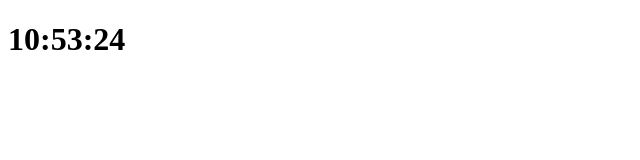
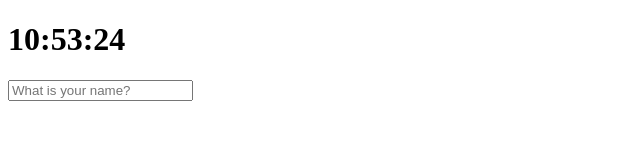
Before and after one commit to garudanish/JS-study, a plain HTML site: page index.html in a window 1280 px wide. Shown: the whole page, without its empty margins (0-640 px from the left). Drawn offline with Linux system fonts and the light colour scheme.

Commit message:
Add form to ask

```diff
--- /dev/null
+++ b/greeting.js
@@ -0,0 +1,43 @@
+const form = document.querySelector(".js-form");
+const input = form.querySelector("input");
+const greeting = document.querySelector(".js-greetings");
+
+const USER_LS = "currentUser";
+const SHOWING_CN = "showing";
+
+function saveName(text) {
+    localStorage.setItem(USER_LS, text);
+}
+
+function handleSubmit(event) {
+    event.preventDefault();
+    const currentValue = input.value;
+    paintGreeting(currentValue);
+    saveName(currentValue);
+}
+
+function askForName() {
+    form.classList.add(SHOWING_CN);
+    form.addEventListener("submit", handleSubmit);
+}
+
+function paintGreeting(text) {
+    form.classList.remove(SHOWING_CN);
+    greeting.classList.add(SHOWING_CN);
+    greeting.innerText = `Hello ${text}`;
+}
+
+function loadName() {
+    const currentUser = localStorage.getItem(USER_LS);
+    if(currentUser === null) {
+        askForName();
+    } else {
+        paintGreeting(currentUser);
+    }
+}
+
+function init() {
+    loadName();
+}
+
+init();
--- a/index.html
+++ b/index.html
@@ -4,6 +4,7 @@
     <meta charset="UTF-8">
     <meta name="viewport" content="width=device-width, initial-scale=1.0">
     <title>Document</title>
+    <link rel="stylesheet" href="style.css">
 </head>
 <body>
     <div class="js-clock">
@@ -11,6 +12,11 @@
             00:00
         </h1>
     </div>
+    <form class="js-form form">
+        <input type="text" placeholder="What is your name?">
+    </form>
+    <h4 class="js-greetings greetings"></h4>
     <script src="./clock.js"></script>
+    <script src="./greeting.js"></script>
 </body>
 </html>
--- /dev/null
+++ b/style.css
@@ -0,0 +1,8 @@
+.form,
+.greetings {
+    display: none;
+}
+
+.showing {
+    display: block;
+}
```
